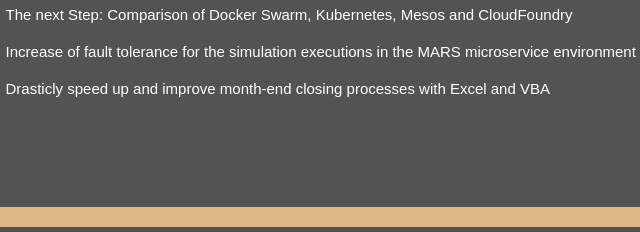
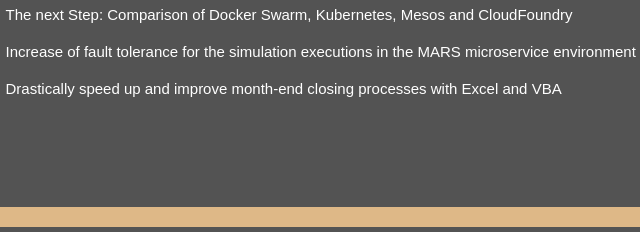
Before and after one commit to HansZimmer5000/hanszimmer5000.github.io, a plain HTML site: page subpages/publications.html in a window 1280 px wide. Shown: the part 574-806 px from the top of the page, 346-986 px from the left. Drawn offline with Linux system fonts and the light colour scheme.

Commit message:
correct misspelling

```diff
--- a/subpages/publications.html
+++ b/subpages/publications.html
@@ -77,7 +77,7 @@
             </tr>
             <tr>
                 <th>2017</th>
-                <td>Drasticly speed up and improve month-end closing processes with Excel and VBA
+                <td>Drastically speed up and improve month-end closing processes with Excel and VBA
                 </td>
             </tr>
         </table>
```
